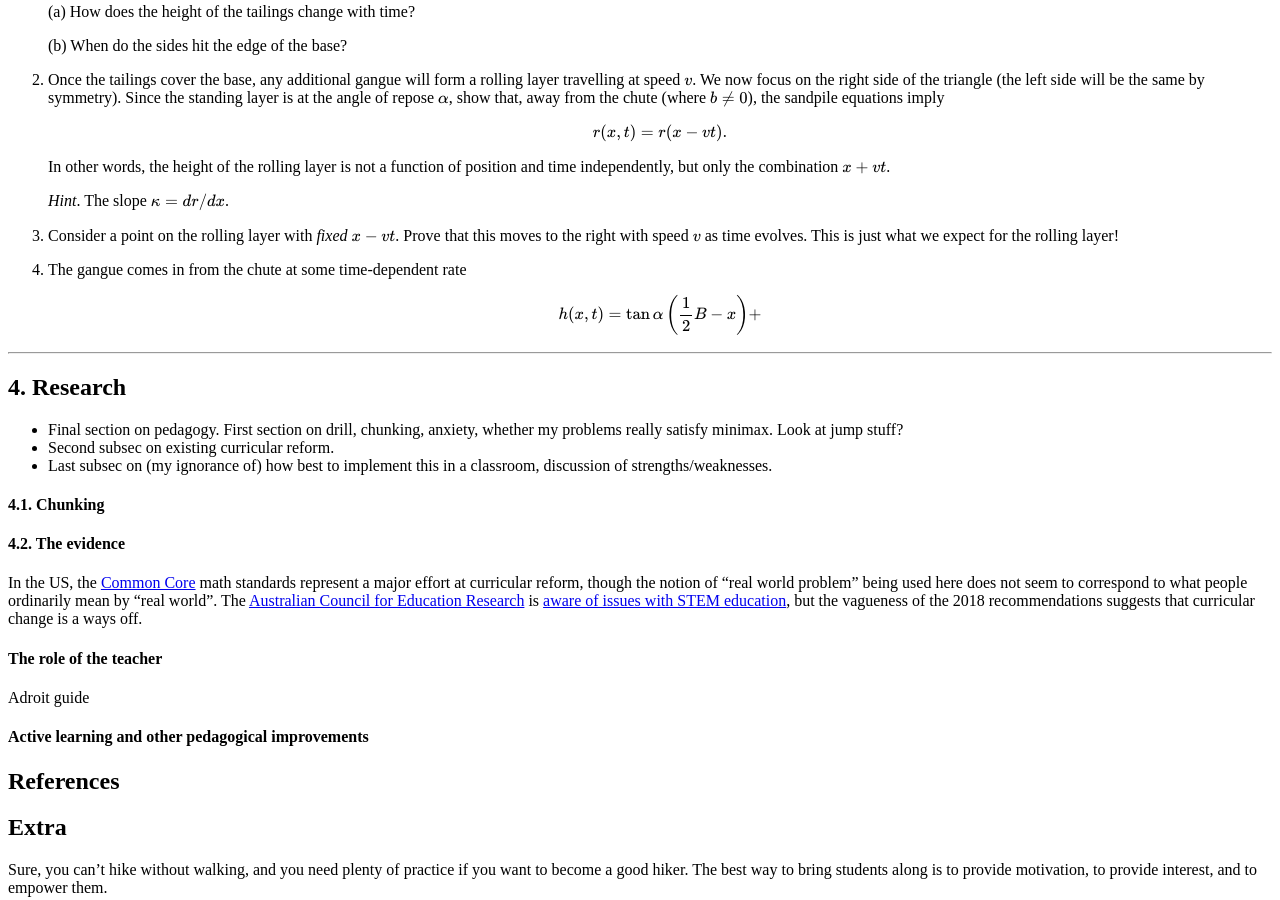
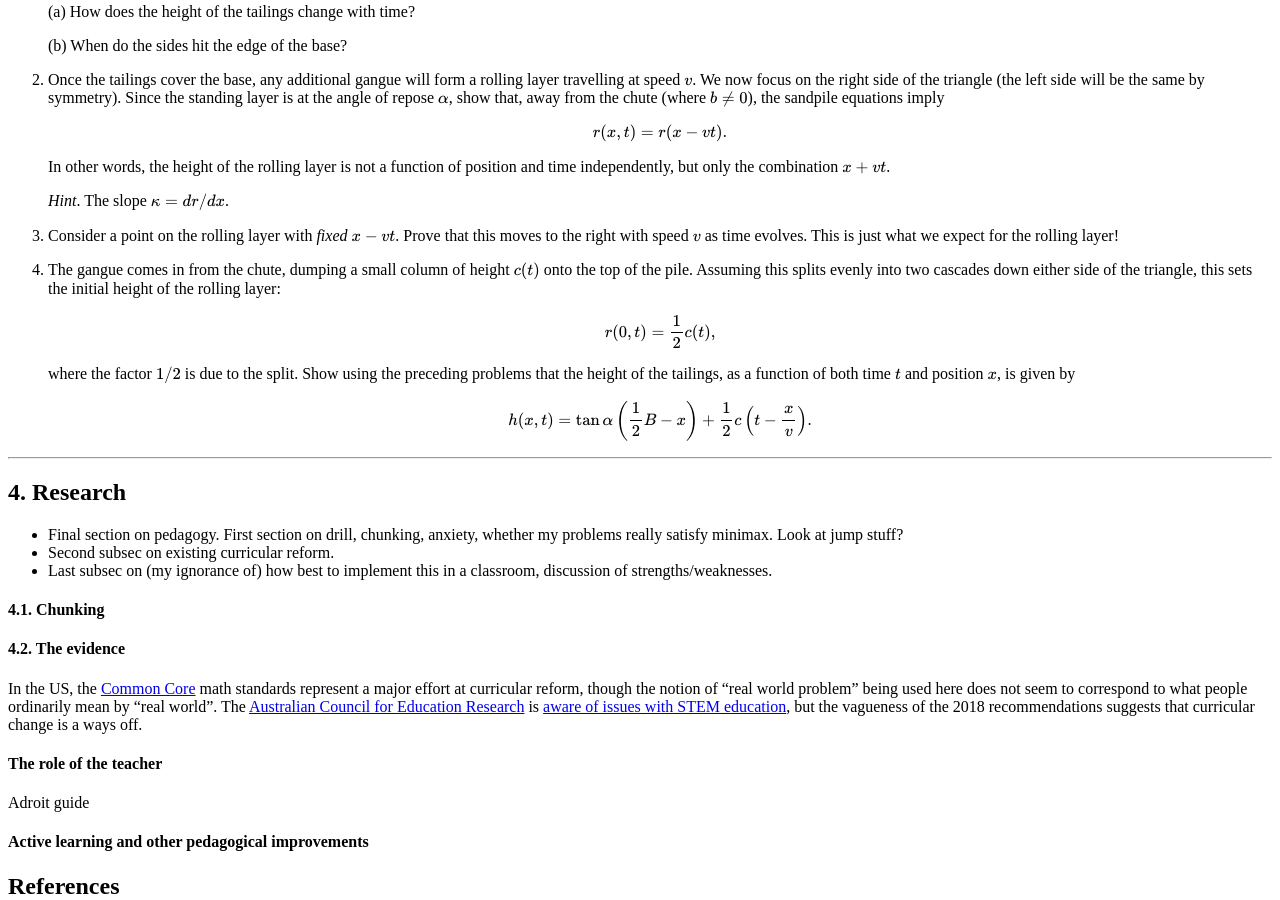
Before and after one commit to hapax/hapax.github.io, a Jekyll site: the page built from assets/teaching.md, in a window 1280 px wide and 900 px high, scrolled down 22982 px. Built offline with Jekyll 4.4.1, drawn with Linux system fonts in a browser that asks for light colours; our own code applies the rules of GitHub Pages for plain Markdown files; formulas are drawn with MathJax 3; a script that is not in the unit is left out.

Commit message:
Update teaching.md

```diff
--- a/assets/teaching.md
+++ b/assets/teaching.md
@@ -1251,10 +1251,22 @@ size of the (standing) triangle.
    Prove that this moves to the right with speed $v$ as time evolves.
    This is just what we expect for the rolling layer!
 
-4. The gangue comes in from the chute at some time-dependent rate
+4. The gangue comes in from the chute, dumping a small column of
+    height $c(t)$ onto the top of the pile.
+	Assuming this splits evenly into two cascades down either side of
+    the triangle, this sets the initial height of the rolling layer:
+
+   $$
+   r(0, t) = \frac{1}{2}c(t),
+	$$
+
+	where the factor $1/2$ is due to the split.
+	Show using the preceding problems that the height of the tailings,
+	as a function of both time $t$ and position $x$, is given by
 
    $$
    h(x, t) = \tan\alpha\left(\frac{1}{2}B - x\right) +
+   \frac{1}{2}c\left(t - \frac{x}{v}\right).
 	$$
 
 ---
```
